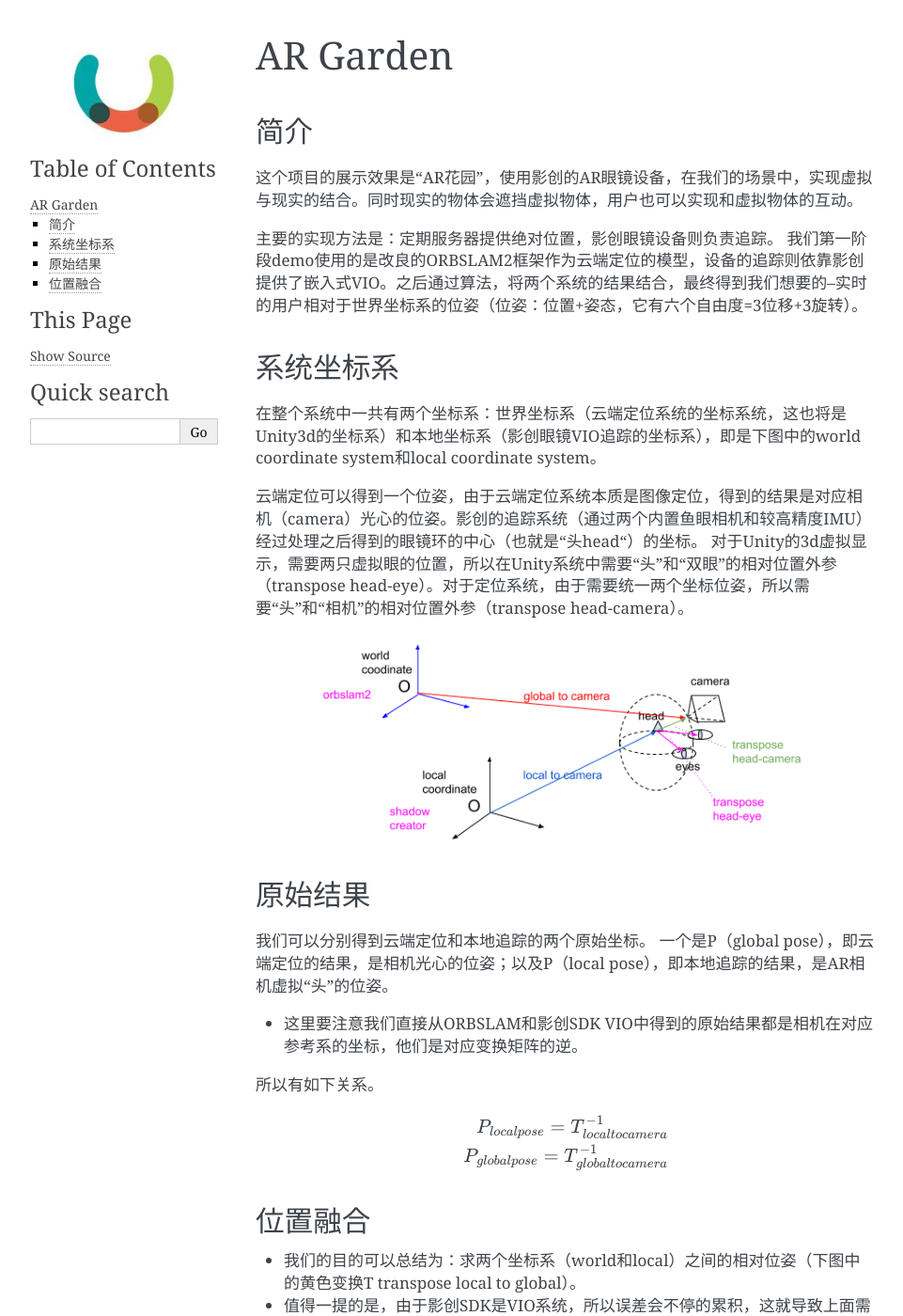
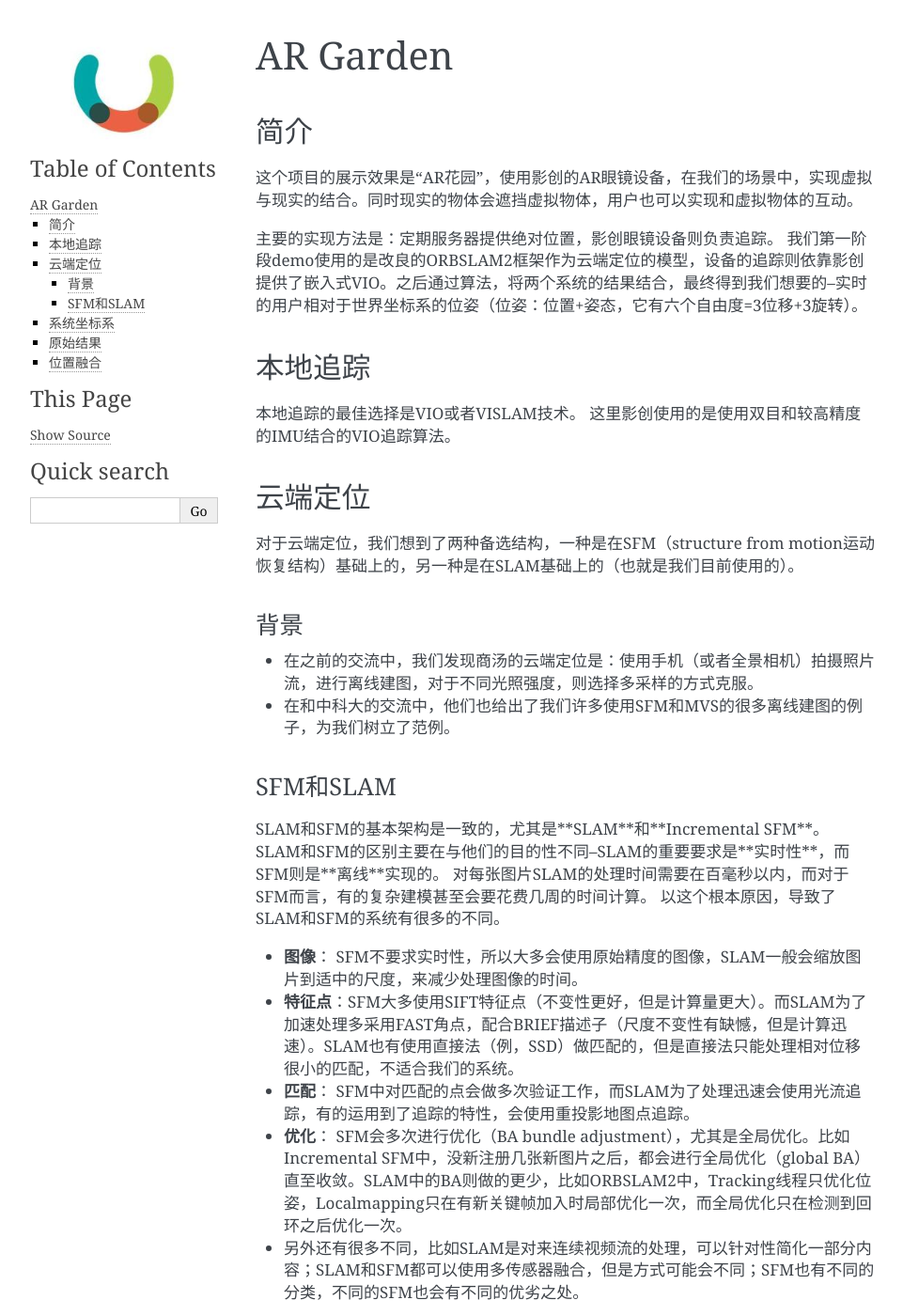
Before and after one commit to gggliuye/VIO, a Sphinx documentation site: the page built from docs/UnitySc/unityShadowCreator.rst, in a window 1280 px wide and 1400 px high. Shown: the whole window at 94% size, without its empty margins (148-1109 px from the left). Built offline with Sphinx 7.4.7, drawn with Linux system fonts in a browser that asks for light colours; some of the changed text lies outside the part shown.

Commit message:
Update unityShadowCreator.rst

```diff
--- a/docs/UnitySc/unityShadowCreator.rst
+++ b/docs/UnitySc/unityShadowCreator.rst
@@ -9,6 +9,36 @@ AR Garden
 主要的实现方法是：定期服务器提供绝对位置，影创眼镜设备则负责追踪。
 我们第一阶段demo使用的是改良的ORBSLAM2框架作为云端定位的模型，设备的追踪则依靠影创提供了嵌入式VIO。之后通过算法，将两个系统的结果结合，最终得到我们想要的--实时的用户相对于世界坐标系的位姿（位姿：位置+姿态，它有六个自由度=3位移+3旋转）。
 
+本地追踪
+-------------
+本地追踪的最佳选择是VIO或者VISLAM技术。
+这里影创使用的是使用双目和较高精度的IMU结合的VIO追踪算法。
+
+云端定位
+-----------------------
+对于云端定位，我们想到了两种备选结构，一种是在SFM（structure from motion运动恢复结构）基础上的，另一种是在SLAM基础上的（也就是我们目前使用的）。
+
+背景
+>>>>>>>>>>>>
+
+* 在之前的交流中，我们发现商汤的云端定位是：使用手机（或者全景相机）拍摄照片流，进行离线建图，对于不同光照强度，则选择多采样的方式克服。
+* 在和中科大的交流中，他们也给出了我们许多使用SFM和MVS的很多离线建图的例子，为我们树立了范例。
+
+SFM和SLAM
+>>>>>>>>>>>>>>>
+
+SLAM和SFM的基本架构是一致的，尤其是**SLAM**和**Incremental SFM**。
+SLAM和SFM的区别主要在与他们的目的性不同--SLAM的重要要求是**实时性**，而SFM则是**离线**实现的。
+对每张图片SLAM的处理时间需要在百毫秒以内，而对于SFM而言，有的复杂建模甚至会要花费几周的时间计算。
+以这个根本原因，导致了SLAM和SFM的系统有很多的不同。
+
+* **图像**： SFM不要求实时性，所以大多会使用原始精度的图像，SLAM一般会缩放图片到适中的尺度，来减少处理图像的时间。
+* **特征点**：SFM大多使用SIFT特征点（不变性更好，但是计算量更大）。而SLAM为了加速处理多采用FAST角点，配合BRIEF描述子（尺度不变性有缺憾，但是计算迅速）。SLAM也有使用直接法（例，SSD）做匹配的，但是直接法只能处理相对位移很小的匹配，不适合我们的系统。
+* **匹配**： SFM中对匹配的点会做多次验证工作，而SLAM为了处理迅速会使用光流追踪，有的运用到了追踪的特性，会使用重投影地图点追踪。
+* **优化**： SFM会多次进行优化（BA bundle adjustment），尤其是全局优化。比如Incremental SFM中，没新注册几张新图片之后，都会进行全局优化（global BA）直至收敛。SLAM中的BA则做的更少，比如ORBSLAM2中，Tracking线程只优化位姿，Localmapping只在有新关键帧加入时局部优化一次，而全局优化只在检测到回环之后优化一次。
+* 另外还有很多不同，比如SLAM是对来连续视频流的处理，可以针对性简化一部分内容；SLAM和SFM都可以使用多传感器融合，但是方式可能会不同；SFM也有不同的分类，不同的SFM也会有不同的优劣之处。
+
+在这个demo中，我们使用的则是ORBSLAM2的系统，为了得到更好的结果，我们在它的基础上增加了离线全局优化的过程。
 
 系统坐标系
 ----------------
@@ -30,9 +60,9 @@ AR Garden
 所以有如下关系。
 
 .. math::
-    P_{local pose} = T_{local to camera}^{-1}
+    P_{Local Pose} = T_{Local To Camera}^{-1}
 
-    P_{global pose} = T_{global to camera}^{-1}
+    P_{Global Pose} = T_{Global To Camera}^{-1}
 
 位置融合
 --------------------
@@ -49,13 +79,13 @@ AR Garden
 由上图和分析，我们可以得到下面的表达式。
 
 .. math::
-    P_{real local pose} = P_{local pose} * T_{camera to head}
+    P_{Real Local Pose} = P_{Local Pose} * T_{Camera To Head}
 
-    T_{local to global} = P_{real local pose} * P_{global pose}^{-1}
+    T_{Local To Global} = P_{Real Local Pose} * P_{Global Pose}^{-1}
 
-    P_{Objective pose} = T_{local to global} * P_{local pose real time}
+    P_{Objective Pose} = T_{Local To Global} * P_{Local Pose Real Time}
 
 结合上面三式，我们可以得到。
 
 .. math::
-    P_{Objective pose} = P_{local pose} * T_{camera to head} * P_{global pose}^{-1} * P_{local pose real time}
+    P_{Objective Pose} = P_{Local Pose} * T_{Camera To Head} * P_{Global Pose}^{-1} * P_{Local Pose Real Time}
```
